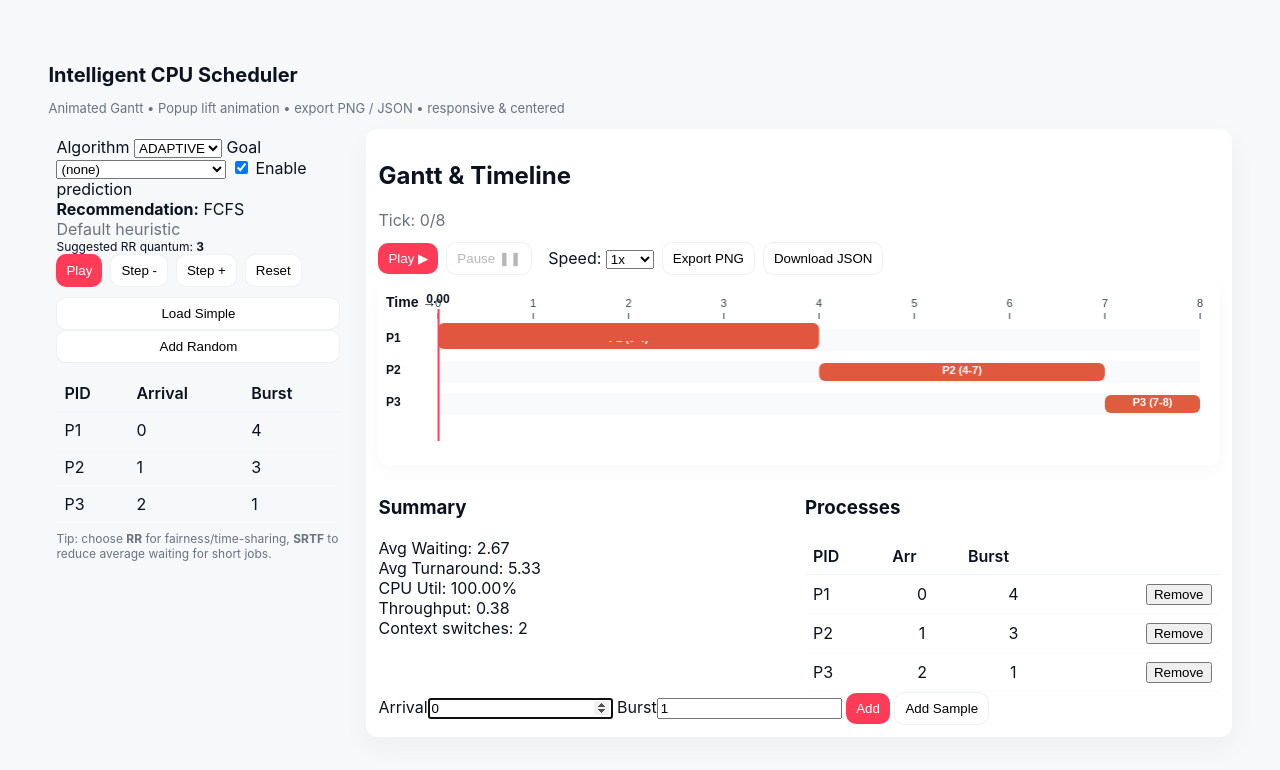
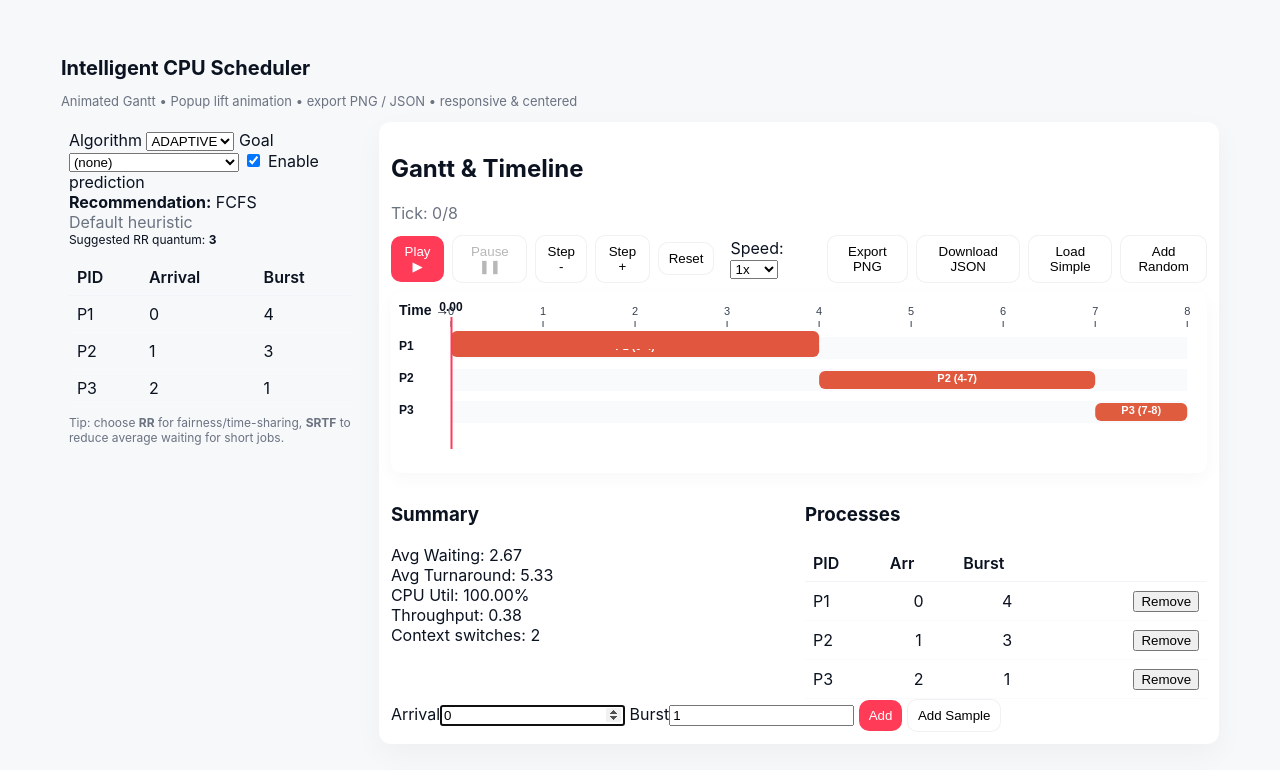
Before and after one commit to venkatesh19-prog/CPU-Scheduler-Simulator, a Flask app: page / in a window 1280 px wide. Shown: the top 770 px of the page. Run offline with Flask 2, Linux system fonts and the light colour scheme.

Commit message:
UI: centered responsive Gantt; moved controls; popup clamp; single play/replay; backend simulate

```diff
--- a/cpu-scheduler-simulator/static/css/style.css
+++ b/cpu-scheduler-simulator/static/css/style.css
@@ -11,25 +11,25 @@ body{
   padding:18px;
 }
 
-/* Page container - centered and adaptive */
+/* central container */
 .page{
-  width:min(1280px,98%);
+  width:min(1200px,96%);
   margin:0 auto;
   padding:18px;
   box-sizing:border-box;
 }
 
-/* Header */
+/* header */
 .header{margin-bottom:12px}
 .header h1{margin:0;font-size:20px}
 .header .sub{color:var(--muted);font-size:13px}
 
-/* Layout */
+/* layout */
 .main{display:flex;gap:18px;align-items:flex-start}
 .sidebar{flex:0 0 300px; max-width:320px}
 .content{flex:1 1 auto; min-width:0}
 
-/* Card */
+/* card */
 .card{background:var(--card);border-radius:12px;padding:12px;box-shadow:0 10px 30px rgba(11,17,32,0.04)}
 .panel{padding:8px}
 .controls-row{display:flex;gap:8px;flex-wrap:wrap}
@@ -37,20 +37,20 @@ body{
 .btn.primary{background:var(--accent);color:#fff;border:none}
 .btn.block{display:block;width:100%}
 
-/* Tables */
+/* tables */
 .json-table, .proc-table{width:100%;border-collapse:collapse}
 .json-table th, .proc-table th{font-weight:600;text-align:left;padding:8px;border-bottom:1px solid #f1f5f9}
 .json-table td, .proc-table td{padding:8px;border-bottom:1px solid #f8fafc}
 .muted{color:var(--muted)}.small{font-size:12px}.center{text-align:center}.right{text-align:right}
 
-/* Grid */
+/* grid */
 .grid-2{display:grid;grid-template-columns:1fr 1fr;gap:12px;margin-top:12px}
 
-/* Gantt */
+/* gantt */
 #ganttWrap{position:relative;margin-top:12px}
 canvas#gantt{width:100%;height:220px;display:block;border-radius:10px;background:#fff;box-shadow:0 6px 18px rgba(11,17,32,0.03);}
 
-/* Popup */
+/* popup */
 .process-popup{position:absolute;pointer-events:none;display:none;z-index:60;transform-origin:center bottom}
 .process-popup .popup-inner{
   background:linear-gradient(90deg, rgba(17,24,39,0.95), rgba(31,41,55,0.95));
@@ -59,10 +59,9 @@ canvas#gantt{width:100%;height:220px;display:block;border-radius:10px;background
 .process-popup.pop{display:block;animation:popIn 360ms cubic-bezier(.2,.9,.3,1)}
 @keyframes popIn{0%{transform:translateY(8px) scale(0.85);opacity:0}60%{transform:translateY(-6px) scale(1.03);opacity:1}100%{transform:translateY(0) scale(1);opacity:1}}
 
-/* lifted highlight helper */
 .lifted{transform:translateY(-8px);transition:transform 240ms ease}
 
-/* Responsive */
+/* responsive */
 @media (max-width:900px){
   .main{flex-direction:column}
   .sidebar{width:100%;max-width:none}
--- a/cpu-scheduler-simulator/static/js/app.js
+++ b/cpu-scheduler-simulator/static/js/app.js
@@ -1,4 +1,4 @@
-// static/js/app.js
+// static/js/app.js v1.2
 if (window.__schedulerAppLoaded) {
   console.warn("schedulerApp already loaded - skipping second initialization");
 } else {
@@ -48,14 +48,16 @@ if (window.__schedulerAppLoaded) {
       return Math.min(10, Math.max(2, Math.round(s.avg)));
     }
 
+    // backend simulate; fallback to local if backend fails
     async function backendSimulate() {
       const body = { algorithm: mode, quantum: suggestQuantum(processes), processes };
       try {
         const r = await fetch('/simulate', { method:'POST', headers:{'Content-Type':'application/json'}, body: JSON.stringify(body) });
         if (!r.ok) throw new Error('simulate error');
         const j = await r.json();
-        events = j.events || j.events || [];
-        metrics = j.metrics || j.metrics || null;
+        events = j.events.map(e => ({ time: e.time, pid: e.pid }));
+        metrics = Object.assign({}, j.metrics);
+        metrics.totalTime = metrics.totalTime || (events.length || 0);
       } catch (err) {
         console.warn('backend simulate failed, using local fallback', err);
         localRecompute();
@@ -115,6 +117,8 @@ if (window.__schedulerAppLoaded) {
       const sidebarPlay = document.getElementById("playSidebar");
       const exportPNG = document.getElementById("exportPNG");
       const downloadJSON = document.getElementById("downloadJSON");
+      const loadSimple = document.getElementById("loadSimple");
+      const addRandom = document.getElementById("addRandom");
 
       if (!canvas) return;
       const ctx = canvas.getContext("2d", { alpha:false });
@@ -141,7 +145,7 @@ if (window.__schedulerAppLoaded) {
       function setCanvasHeightForRows(rowsCount) {
         const needed = Math.max(1, rowsCount);
         const estimated = padding.top + 28 + needed * (trackH + trackGap) + 40;
-        const minH = 160;
+        const minH = 140;
         const cssH = Math.max(minH, estimated);
         canvas.style.height = cssH + "px";
         resizeCanvas();
@@ -179,7 +183,8 @@ if (window.__schedulerAppLoaded) {
         pidRows.forEach(row=>{
           const y = padding.top + 28 + row.row * (trackH + trackGap);
           ctx.fillStyle="#0b1220"; ctx.font="600 12px Arial"; ctx.fillText(row.pid,8,y+trackH/2+2);
-          ctx.fillStyle="#f8fafc"; const x0 = padding.left; const w = anim.width - padding.left - padding.right; ctx.fillRect(x0, y, w, trackH);
+          ctx.fillStyle="#f8fafc";
+          const x0 = padding.left; const w = anim.width - padding.left - padding.right; ctx.fillRect(x0, y, w, trackH);
         });
 
         schedule.forEach(seg=>{
@@ -196,7 +201,7 @@ if (window.__schedulerAppLoaded) {
 
         // ticks
         ctx.fillStyle="#374151"; ctx.font="11px Arial"; ctx.textAlign="center";
-        const ticks = Math.min(12, Math.ceil((meta.end-meta.start)));
+        const ticks = Math.min(12, Math.ceil((meta.end-meta.start)||1));
         for (let i=0;i<=ticks;i++){
           const t = meta.start + (i/ticks)*(meta.end-meta.start);
           const x = timeToX(t, meta.start, meta.end, anim.width);
@@ -238,33 +243,28 @@ if (window.__schedulerAppLoaded) {
       function showPopup(pid, start, burst) {
         if (!popup || !anim) return;
         if (!pid) return;
-        const row = anim.pidRows.find(r=>r.pid===pid) || anim.pidRows[0];
+        // try to find exact row for this pid; if not found, clamp to last row
+        const row = anim.pidRows.find(r=>r.pid===pid) || (anim.pidRows.length ? anim.pidRows[anim.pidRows.length - 1] : null);
         if (!row) return;
         const canvasRect = canvas.getBoundingClientRect();
         const x1 = timeToX(start, anim.start, anim.end, canvasRect.width);
         const x2 = timeToX(start + burst, anim.start, anim.end, canvasRect.width);
         const centerX = Math.round((x1 + x2) / 2);
         const y = padding.top + 28 + row.row * (trackH + trackGap);
+        // compute popup top/left ensuring it stays inside canvas rect
+        const popupWidthGuess = 140;
         const suggestedTop = canvasRect.top + window.scrollY + Math.max(6, y - 36 - LIFT);
-        const suggestedLeft = canvasRect.left + centerX - 60;
-
-        popup.style.display = "block";
-        popup.style.left = "-9999px";
-        popup.style.top = "-9999px";
+        const suggestedLeft = canvasRect.left + centerX - (popupWidthGuess / 2);
+        // clamp
         const popupRect = popup.getBoundingClientRect();
-        popup.style.display = "";
-
         const minTop = canvasRect.top + window.scrollY + 6;
-        const maxTop = canvasRect.top + window.scrollY + canvasRect.height - popupRect.height - 6;
+        const maxTop = canvasRect.top + window.scrollY + canvasRect.height - (popupRect.height || 64) - 6;
         const top = Math.min(Math.max(suggestedTop, minTop), Math.max(minTop, maxTop));
-
         const minLeft = canvasRect.left + 6;
-        const maxLeft = canvasRect.left + canvasRect.width - popupRect.width - 6;
+        const maxLeft = canvasRect.left + canvasRect.width - (popupRect.width || popupWidthGuess) - 6;
         const left = Math.min(Math.max(suggestedLeft, minLeft), Math.max(minLeft, maxLeft));
-
         popup.style.left = `${Math.round(left)}px`;
         popup.style.top = `${Math.round(top)}px`;
-
         $("#popupPid").innerText = pid;
         $("#popupMeta").innerText = `Burst: ${burst}  •  Start: ${start}`;
         popup.classList.remove('pop'); void popup.offsetWidth; popup.classList.add('pop'); popup.setAttribute('aria-hidden','false');
@@ -287,7 +287,7 @@ if (window.__schedulerAppLoaded) {
           }
         }
         if (anim.current >= anim.end) {
-          anim.current = anim.end; renderFrame(); anim.playing=false; playBtn.disabled=false; pauseBtn.disabled=true; if (sidebarPlay) sidebarPlay.innerText="Play"; return;
+          anim.current = anim.end; renderFrame(); anim.playing=false; playBtn.disabled=false; pauseBtn.disabled=true; return;
         }
         renderFrame();
         requestAnimationFrame(loop);
@@ -310,6 +310,17 @@ if (window.__schedulerAppLoaded) {
         const url = URL.createObjectURL(blob); const a = document.createElement('a'); a.href = url; a.download = 'schedule.json'; a.click(); URL.revokeObjectURL(url);
       });
 
+      // local helper buttons (moved)
+      loadSimple && loadSimple.addEventListener('click', ()=> {
+        processes = [
+          { id:1, pid:"P1", arrival:0, burst:4, remaining:4, color: randColor(1)},
+          { id:2, pid:"P2", arrival:1, burst:3, remaining:3, color: randColor(2)},
+          { id:3, pid:"P3", arrival:2, burst:1, remaining:1, color: randColor(3)}
+        ];
+        nextId = 4; recompute();
+      });
+      addRandom && addRandom.addEventListener('click', ()=> { for (let i=0;i<5;i++) addProcess(Math.floor(Math.random()*8), Math.floor(Math.random()*6)+1); });
+
       window.drawGanttAnimated = function(schedule) {
         if (!Array.isArray(schedule) || schedule.length===0) { ctx.clearRect(0,0,canvas.width,canvas.height); return; }
         const meta = prepare(schedule);
@@ -322,26 +333,18 @@ if (window.__schedulerAppLoaded) {
         setCanvasHeightForRows(meta.pidRows.length || 1);
         renderStatic(schedule, { pidRows: anim.pidRows, start: anim.start, end: anim.end });
         renderFrame();
-        playBtn.disabled = false; pauseBtn.disabled = true; if (sidebarPlay) sidebarPlay.innerText="Play";
+        playBtn.disabled = false; pauseBtn.disabled = true;
 
         playBtn.onclick = function() {
           if (!anim.schedule) return;
           if (anim.current >= anim.end) anim.current = anim.start; // replay support
           anim.playing = true; anim.speed = parseFloat(speedSel.value) || 1;
-          playBtn.disabled = true; pauseBtn.disabled = false; if (sidebarPlay) sidebarPlay.innerText="Pause";
+          playBtn.disabled = true; pauseBtn.disabled = false;
           requestAnimationFrame(loop);
         };
-        pauseBtn.onclick = function() { anim.playing=false; playBtn.disabled=false; pauseBtn.disabled=true; if (sidebarPlay) sidebarPlay.innerText="Play"; };
+        pauseBtn.onclick = function() { anim.playing=false; playBtn.disabled=false; pauseBtn.disabled=true; };
         speedSel.onchange = function() { anim.speed = parseFloat(speedSel.value) || 1; };
-
-        if (sidebarPlay) {
-          sidebarPlay.onclick = function() {
-            if (!anim.schedule) return;
-            if (anim.playing) { anim.playing=false; playBtn.disabled=false; pauseBtn.disabled=true; sidebarPlay.innerText="Play"; }
-            else { if (anim.current >= anim.end) anim.current = anim.start; anim.playing=true; anim.speed=parseFloat(speedSel.value)||1; playBtn.disabled=true; pauseBtn.disabled=false; sidebarPlay.innerText="Pause"; requestAnimationFrame(loop); }
-          };
-        }
-
+        // ensure initial sizing done
         setTimeout(()=> { resizeCanvas(); renderStatic(schedule, { pidRows: anim.pidRows, start: anim.start, end: anim.end }); renderFrame(); }, 30);
       };
 
@@ -377,13 +380,19 @@ if (window.__schedulerAppLoaded) {
       $("#predict").addEventListener("change", e=>{ enablePrediction = e.target.checked; recompute(); });
       $("#addProc").addEventListener("click", ()=>{ const a = Number($("#inArrival").value||0), b = Number($("#inBurst").value||1); addProcess(a,b); $("#inArrival").value=""; $("#inBurst").value=""; $("#inArrival").focus(); });
       $("#addSample").addEventListener("click", ()=>{ [{arrival:0,burst:5},{arrival:2,burst:3},{arrival:4,burst:1}].forEach(s=>addProcess(s.arrival,s.burst)); });
-      $("#loadSimple").addEventListener("click", ()=>{ processes = [{ id:1, pid:"P1", arrival:0, burst:4, remaining:4, color:randColor(1) },{ id:2, pid:"P2", arrival:1, burst:3, remaining:3, color:randColor(2) },{ id:3, pid:"P3", arrival:2, burst:1, remaining:1, color:randColor(3) }]; nextId=4; recompute(); });
-      $("#addRandom").addEventListener("click", ()=>{ for (let i=0;i<6;i++) addProcess(Math.floor(Math.random()*8), Math.floor(Math.random()*6)+1); });
+      $("#loadSimple").addEventListener("click", ()=>{ /* handled in canvas module - safe */ });
+      $("#addRandom").addEventListener("click", ()=>{ /* handled in canvas module - safe */ });
       $("#stepBack").addEventListener("click", ()=>{ if (!metrics) return; tick = Math.max(0, tick-1); updateUI(); });
       $("#stepForward").addEventListener("click", ()=>{ if (!metrics) return; tick = Math.min(metrics.totalTime, tick+1); updateUI(); });
-      $("#resetBtn").addEventListener("click", ()=>{ if (!metrics) return; tick = 0; updateUI(); const sp=$("#playSidebar"); if (sp) sp.innerText="Play"; });
+      $("#resetBtn").addEventListener("click", ()=>{ if (!metrics) return; tick = 0; updateUI(); });
 
-      $("#playSidebar").addEventListener("click", ()=>{ const sp=$("#playSidebar"); if (!metrics) return; if (sp._int) { clearInterval(sp._int); sp._int=null; sp.innerText="Play"; } else { sp._int = setInterval(()=>{ tick++; if (tick>=metrics.totalTime) { clearInterval(sp._int); sp._int=null; sp.innerText="Play"; tick=metrics.totalTime; } updateUI(); }, 250); sp.innerText="Pause"; } });
+      // small sidebar play that's independent (keeps logic simple)
+      $("#playSidebar") && $("#playSidebar").addEventListener("click", ()=> {
+        const sp = $("#playSidebar");
+        if (!metrics) return;
+        if (sp._int) { clearInterval(sp._int); sp._int = null; sp.innerText = "Play"; }
+        else { sp._int = setInterval(()=>{ tick++; if (tick>=metrics.totalTime) { clearInterval(sp._int); sp._int = null; sp.innerText = "Play"; tick=metrics.totalTime; } updateUI(); }, 250); sp.innerText="Pause"; }
+      });
     }
 
     function init() {
--- a/cpu-scheduler-simulator/templates/index.html
+++ b/cpu-scheduler-simulator/templates/index.html
@@ -4,7 +4,7 @@
   <meta charset="utf-8" />
   <meta name="viewport" content="width=device-width,initial-scale=1" />
   <title>Intelligent CPU Scheduler</title>
-  <link rel="stylesheet" href="/static/css/style.css?v=1.1">
+  <link rel="stylesheet" href="/static/css/style.css?v=1.2">
 </head>
 <body>
   <div class="page" role="main">
@@ -14,7 +14,7 @@
     </header>
 
     <main class="main">
-      <aside class="sidebar">
+      <aside class="sidebar" aria-label="Controls">
         <div class="panel">
           <label for="mode" class="label">Algorithm</label>
           <select id="mode" aria-label="Choose algorithm">
@@ -40,19 +40,7 @@
             <div class="small">Suggested RR quantum: <b id="recQuantum">-</b></div>
           </div>
 
-          <div class="controls-row">
-            <button id="playSidebar" class="btn primary">Play</button>
-            <button id="stepBack" class="btn">Step -</button>
-            <button id="stepForward" class="btn">Step +</button>
-            <button id="resetBtn" class="btn">Reset</button>
-          </div>
-
-          <div style="margin-top:10px">
-            <button id="loadSimple" class="btn block">Load Simple</button>
-            <button id="addRandom" class="btn block">Add Random</button>
-          </div>
-
-          <div class="json-table-wrap" style="margin-top:12px">
+          <div style="margin-top:12px">
             <table class="json-table" aria-label="Process table">
               <thead><tr><th>PID</th><th>Arrival</th><th>Burst</th></tr></thead>
               <tbody id="jsonTableBody"><tr><td colspan="3" class="muted center small">No data</td></tr></tbody>
@@ -65,7 +53,7 @@
         </div>
       </aside>
 
-      <section class="content">
+      <section class="content" aria-label="Main content">
         <div class="card">
           <div class="card-header">
             <h2>Gantt & Timeline</h2>
@@ -76,18 +64,29 @@
             <div class="gantt-controls" style="display:flex;gap:8px;align-items:center;margin-bottom:8px;">
               <button id="playBtn" class="btn primary">Play ▶</button>
               <button id="pauseBtn" class="btn" disabled>Pause ❚❚</button>
+              <button id="stepBack" class="btn">Step -</button>
+              <button id="stepForward" class="btn">Step +</button>
+              <button id="resetBtn" class="btn">Reset</button>
+
               <label style="margin-left:8px">Speed:
                 <select id="speedSel"><option value="0.5">0.5x</option><option value="1" selected>1x</option><option value="1.5">1.5x</option><option value="2">2x</option></select>
               </label>
 
               <button id="exportPNG" class="btn" title="Download PNG">Export PNG</button>
               <button id="downloadJSON" class="btn" title="Download schedule JSON">Download JSON</button>
+
+              <!-- moved here per your request -->
+              <button id="loadSimple" class="btn">Load Simple</button>
+              <button id="addRandom" class="btn">Add Random</button>
             </div>
 
             <canvas id="gantt" height="220" aria-hidden="false"></canvas>
 
             <div id="processPopup" class="process-popup" aria-hidden="true">
-              <div class="popup-inner"><div class="popup-title" id="popupPid">P1</div><div class="popup-meta" id="popupMeta">Burst: 5 • Start: 0</div></div>
+              <div class="popup-inner">
+                <div class="popup-title" id="popupPid">P1</div>
+                <div class="popup-meta" id="popupMeta">Burst: 5 • Start: 0</div>
+              </div>
             </div>
           </div>
 
@@ -119,6 +118,6 @@
     </main>
   </div>
 
-  <script src="/static/js/app.js?v=1.1"></script>
+  <script src="/static/js/app.js?v=1.2"></script>
 </body>
 </html>
```
